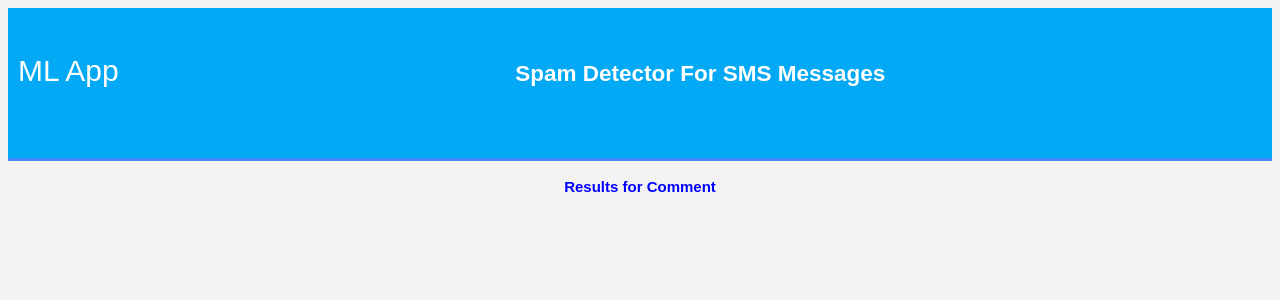
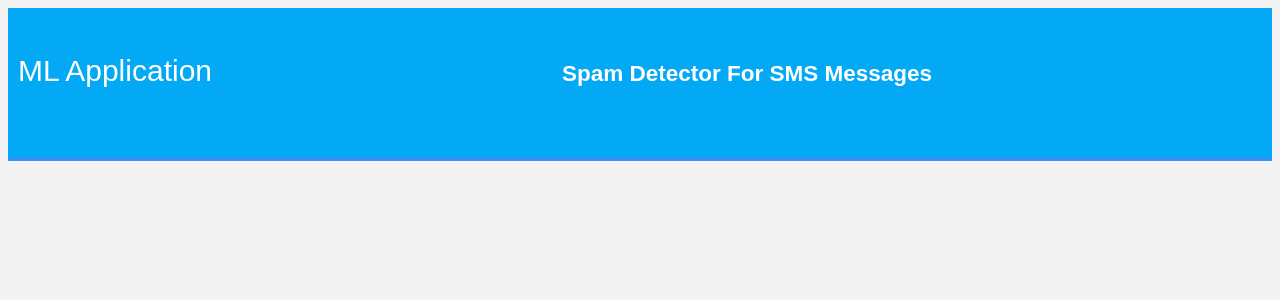
Before and after one commit to ChaudhariShubham/NLP-Model-Heroku, a Flask app: template templates/result.html in a window 1280 px wide. Shown: the top 300 px of the page. Run offline with Flask 2, Linux system fonts and the light colour scheme; the template is opened without the code that fills it, so the values that code supplies are empty; parts of the project's set-up code (start-up, migrations or seed data) failed here and were passed over.

Commit message:
Update result.html

```diff
--- a/templates/result.html
+++ b/templates/result.html
@@ -9,13 +9,13 @@
 	<header>
 		<div class="container">
 		<div id="brandname">
-			ML App
+			ML Application
 		</div>
 		<h2>Spam Detector For SMS Messages</h2>
 
 	</div>
 	</header>
-	<p style="color:blue;font-size:20;text-align: center;"><b>Results for Comment</b></p>
+	<p style="color:blue;font-size:20;text-align: center;"></p>
 	<div class="results">
 
 
```
